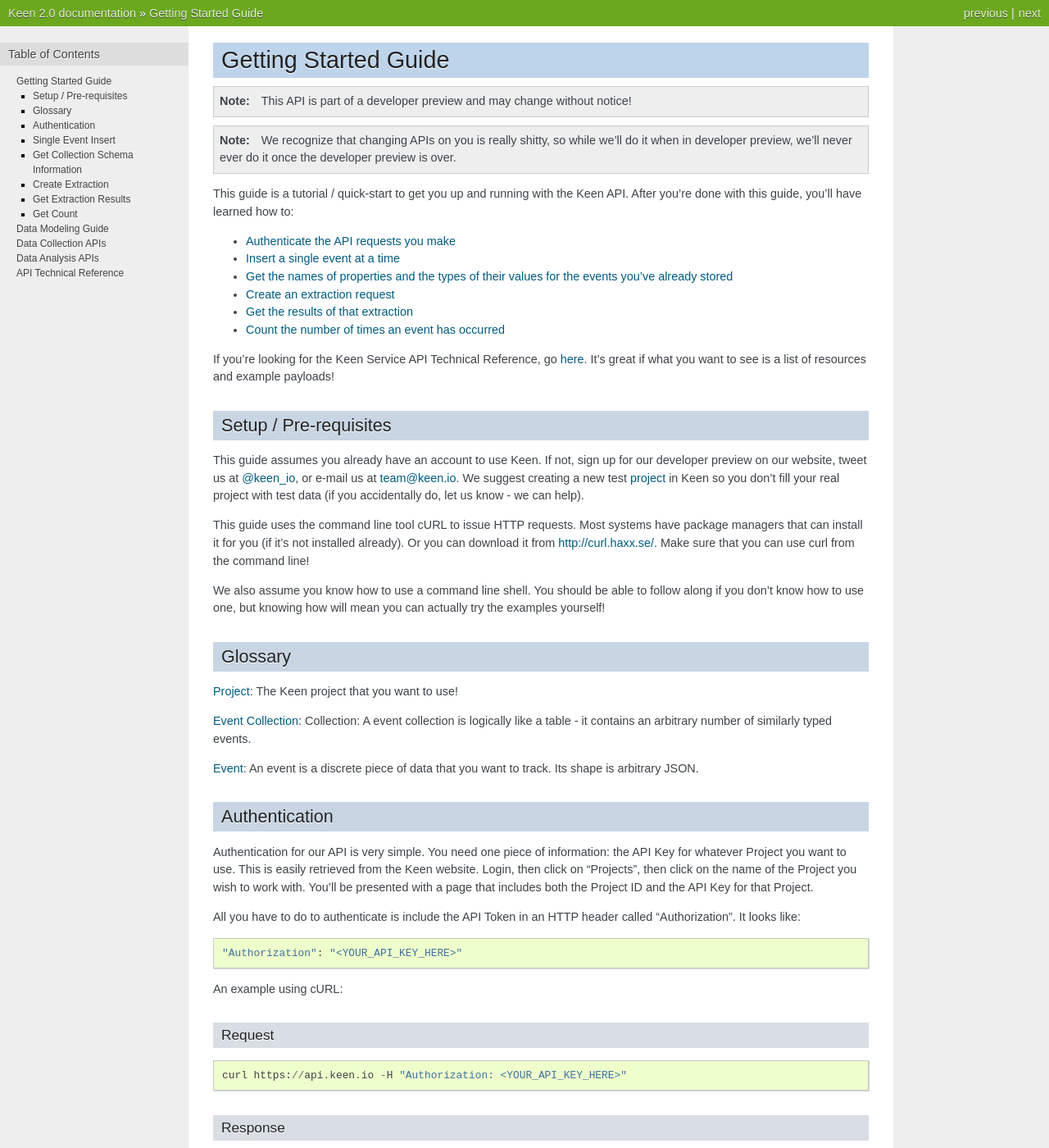
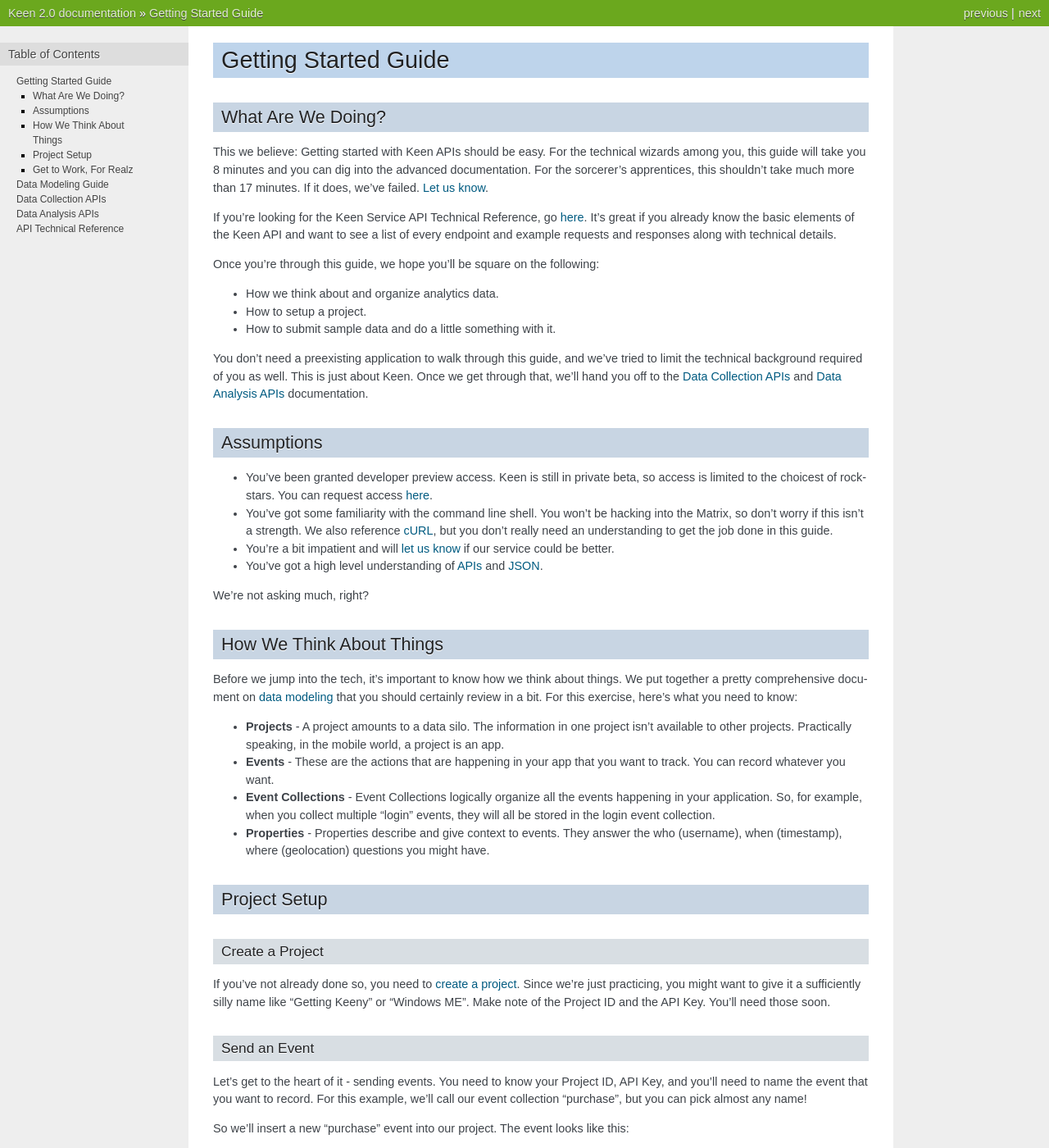
Before and after one commit to keenlabs/Keen-Docs, a Sphinx documentation site: the page built from source/getting_started_guide.rst, in a window 1280 px wide and 1400 px high. Shown: the whole window at 82% size. Built offline with Sphinx 7.4.7, drawn with Linux system fonts in a browser that asks for light colours; some of the changed text lies outside the part shown.

Commit message:
updating getting started guide

```diff
--- a/source/getting_started_guide.rst
+++ b/source/getting_started_guide.rst
@@ -1,129 +1,92 @@
-
-.. toctree::
-   :maxdepth: 3
-
-
-=====================
 Getting Started Guide
 =====================
 
-.. note:: This API is part of a developer preview and may change without notice!
+==================
+What Are We Doing?
+==================
+This we believe: Getting started with Keen APIs should be easy. For the technical wizards among you, this guide will take you 8 minutes and you can dig into the advanced documentation. For the sorcerer's apprentices, this shouldn't take much more than 17 minutes. If it does, we've failed. `Let us know <team@keen.io>`_.
 
-.. note:: We recognize that changing APIs on you is really shitty, so while we’ll do it when in developer preview, we’ll never ever do it once the developer preview is over.
+If you’re looking for the Keen Service API Technical Reference, go :doc:`here<api/reference>`. It’s great if you already know the basic elements of the Keen API and want to see a list of every endpoint and example requests and responses along with technical details.
 
-This guide is a tutorial / quick-start to get you up and running with the Keen API. After you’re done with this guide, you’ll have learned how to:
+Once you're through this guide, we hope you'll be square on the following:
 
-* :ref:`Authenticate the API requests you make <authentication>`
-* :ref:`Insert a single event at a time <single_event_insert>`
-* :ref:`Get the names of properties and the types of their values for the events you’ve already stored <collection_schema>`
-* :ref:`Create an extraction request <create_extraction>`
-* :ref:`Get the results of that extraction <get_extraction>`
-* :ref:`Count the number of times an event has occurred <count>`
+* How we think about and organize analytics data.
+* How to setup a project.
+* How to submit sample data and do a little something with it.
 
-If you’re looking for the Keen Service API Technical Reference, go :doc:`here<api/reference>`. It's great if what you want to see is a list of resources and example payloads!
+You don't need a preexisting application to walk through this guide, and we've tried to limit the technical background required of you as well. This is just about Keen. Once we get through that, we'll hand you off to the :doc:`data_collection/data_collection` and :doc:`data_analysis/data_analysis` documentation.
 
-Setup / Pre-requisites
-======================
-This guide assumes you already have an account to use Keen. If not, sign up for our
-developer preview on our website, tweet us at `@keen_io <http://twitter.com/keen_io>`_, or e-mail us at `team@keen.io <mailto:team@keen.io>`_.
-We suggest creating a new test :ref:`project <projects>` in Keen so you don’t fill your real project with
-test data (if you accidentally do, let us know - we can help).
+===========
+Assumptions
+===========
 
-This guide uses the command line tool cURL to issue HTTP requests. Most systems have
-package managers that can install it for you (if it’s not installed already). Or you can
-download it from http://curl.haxx.se/. Make sure that you can use curl from the command
-line!
+* You've been granted developer preview access. Keen is still in private beta, so access is limited to the choicest of rockstars. You can request access `here <http://keen.io>`_.
+* You've got some familiarity with the command line shell. You won't be hacking into the Matrix, so don't worry if this isn't a strength. We also reference `cURL <http://en.wikipedia.org/wiki/CURL>`_, but you don't really need an understanding to get the job done in this guide.
+* You're a bit impatient and will `let us know <team@keen.io>`_ if our service could be better.
+* You've got a high level understanding of `APIs <http://en.wikipedia.org/wiki/API>`_ and `JSON <http://en.wikipedia.org/wiki/JSON>`_.
 
-We also assume you know how to use a command line shell. You should be able to follow
-along if you don’t know how to use one, but knowing how will mean you can actually try the
-examples yourself!
+We're not asking much, right?
 
-Glossary
-========
-:ref:`Project <projects>`: The Keen project that you want to use!
+=========================
+How We Think About Things
+=========================
 
-:ref:`Event Collection <event-collections>`: Collection: A event collection is logically like a table - it contains an arbitrary number of similarly typed events.
+Before we jump into the tech, it's important to know how we think about things. We put together a pretty comprehensive document on :doc:`data modeling </event_data_modeling/event_data_intro>` that you should certainly review in a bit. For this exercise, here's what you need to know:
 
-:ref:`Event <event-data>`: An event is a discrete piece of data that you want to track. Its shape is arbitrary JSON.
+* **Projects** - A project amounts to a data silo. The information in one project isn't available to other projects. Practically speaking, in the mobile world, a project is an app.
+* **Events** - These are the actions that are happening in your app that you want to track. You can record whatever you want.
+* **Event Collections** - Event Collections logically organize all the events happening in your application. So, for example, when you collect multiple "login" events, they will all be stored in the login event collection.
+* **Properties** - Properties describe and give context to events. They answer the who (username), when (timestamp), where (geolocation) questions you might have.
 
+==============
+Project Setup
+==============
 
-.. _authentication:
+------------------
+Create a Project
+------------------
+If you've not already done so, you need to `create a project <https://keen.io/add-project>`_. Since we're just practicing, you might want to give it a sufficiently silly name like "Getting Keeny" or "Windows ME". Make note of the Project ID and the API Key. You'll need those soon.
 
-Authentication
-==============
-Authentication for our API is very simple. You need one piece of information: the API Key for whatever Project you want to use. This is easily retrieved from the Keen website. Login, then click on "Projects", then click on the name of the Project you wish to work with. You’ll be presented with a page that includes both the Project ID and the API Key for that Project.
+-------------
+Send an Event
+-------------
 
-All you have to do to authenticate is include the API Token in an HTTP header called "Authorization". It looks like:
+Let's get to the heart of it - sending events. You need to know your Project ID, API Key,  and you'll need to name the event that you want to record. For this example, we’ll call our event collection "purchase", but you can pick almost any name!
+
+So we’ll insert a new "purchase" event into our project. The event looks like this:
 
 ::
 
-    "Authorization": "<YOUR_API_KEY_HERE>"
 
-An example using cURL:
+    {
+        "body": {
+			"category": "magical animals",
+			"animal_type": "pegasus",
+			"username": "perseus",
+			"payment_type": "head of medusa"
+		}
+    }
 
--------
-Request
--------
+Save that JSON to a file on your filesystem. We’re naming ours "purchase1.json". You can send your event to Keen by entering the following on the command line (with your Project ID and API Key rather than the placeholders):
 
 ::
 
-    curl https://api.keen.io -H "Authorization: <YOUR_API_KEY_HERE>"
+    curl https://api.keen.io/2.0/projects/<PROJECT_ID>/purchase -H "Authorization: <API_KEY>" -H "Content-Type: application/json" -d @purchase1.json
 
---------
-Response
---------
+Breaking the request across a couple of lines makes it look like this. A bit easier to read, no?
 
 ::
 
-    [
-       {
-          "url":"\/beta",
-          "is_public":false,
-          "version":"beta"
-       },
-       {
-          "url":"\/1.0",
-          "is_public":false,
-          "version":"1.0"
-       },
-       {
-          "url":"\/2.0",
-          "is_public":true,
-          "version":"2.0"
-       }
-    ]
-
-It’s as simple as that!
-
-.. _single_event_insert:
-
-Single Event Insert
-===================
-
-Now that you know how to authenticate an API request, inserting a new event into your project is very simple. You need to know your Project ID (see the first paragraph of the Authentication section above) and the name of the :ref:`Event Collection <event-collections>` that you want to insert into. For this example, we’ll call our Collection "user_interactions", but you can pick almost any name!
-
-So we’ll insert a new "user_interaction" event into our project. The event looks like this:
-
-::
-
-    {
-        "body": {
-            "type": "mouse_click",
-            "x_coord": 720,
-            "y_coord": 640
-        }
-    }
-
-Save that JSON to a file on your filesystem. We’re naming ours "click1.json". Now, to send it to Keen, type the following:
-
-::
-
-    curl https://api.keen.io/2.0/projects/<PROJECT_ID>/user_interactions
+    curl https://api.keen.io/2.0/projects/<PROJECT_ID>/purchase
       -H "Authorization: <API_KEY>"
       -H "Content-Type: application/json"
-      -d @click1.json
+      -d @purchase1.json
 
-There are a couple things going on here. First, we send the request to a URL that includes both the Project ID and the name of the collection we want to insert into. Second, we set headers for both authorization and content-type (so the API knows it’s getting a JSON request). Third, we tell curl to set the body of the HTTP request to the contents of the file that we saved.
+There are a couple things going on here.
+
+* First, we send the request to a URL that includes both the Project ID and the name of the event collection we want to insert into.
+* Second, we set headers for both authorization (with your API Key) and content-type (so the API knows it’s getting a JSON request).
+* Third, we tell cURL to set the body of the HTTP request to the contents of the file that we saved.
 
 The response should look like:
 
@@ -133,14 +96,15 @@
         "created": true
     }
 
-Once you see that, you’ve successfully inserted your event!
+Winning!
 
-.. _collection_schema:
+------------
+Count Events
+------------
 
-Get Collection Schema Information
-=================================
+Through our data analysis API, you'll have access to a number of different tools. But, for the moment, let's just worry about one - counts. It exactly what it sounds like it does - counts the number of times an event has occurred.
 
-Once you’ve inserted a number of events, you may want to see the names of the properties in those events as well as the types of their values. This is useful if you want to create new extraction requests (so you can actually use the data you’re collecting!). Let’s get the schema for our "user_interactions" collection. It’s super easy:
+The first query string parameter is the "api_key". You know where to find this from earlier. However, you might have noticed that we're using a different type of authentication (parameter vs. header). We wanted to give you a couple of options.
 
 -------
 Request
@@ -148,158 +112,7 @@
 
 ::
 
-    curl https://api.keen.io/2.0/projects/<PROJECT_ID>/user_interactions -H "Authorization: <API_KEY>"
-
---------
-Response
---------
-
-::
-
-    {
-        "properties": [
-            "body:y_coord",
-            "body:type",
-            "body:x_coord"
-        ],
-        "body:y_coord": {
-            "num_appearances": 1,
-            "type_appearances": {
-                "num": 1
-            }
-        },
-        "body:x_coord": {
-            "num_appearances": 1,
-            "type_appearances": {
-                "num": 1
-            }
-        },
-        "body:inferred_property_types": {
-            "y_coord": "num",
-            "type": "string",
-            "x_coord": "num"
-        },
-        "body:type": {
-            "num_appearances": 1,
-            "type_appearances": {
-                "string": 1
-            }
-        }
-    }
-
-The response has a few important bits. First, there’s a list of all the properties. Then, there’s information about each property, like how many times it’s appeared, and how many times each appeared for a specific type (number, string, etc.).
-
-.. _create_extraction:
-
-Create Extraction
-=================
-
-Once you’ve stored a bunch of data, you’re going to want to get it out so you can do analysis on it! This is easy to do through the Keen UI, but we have easy programmatic access as well. Let’s say we want to extract from the "user_interactions" collection. First, we have to create the JSON payload that contains information to control the extraction request. Create a file called "extraction.json" and save it to your filesystem with the following content:
-
-::
-
-    {
-        "filters": [
-        {
-            "property": "body:type",
-            "operator": "eq",
-            "property_value": "mouse_click"
-        }
-        ],
-        "email": "alert@keen.io"
-    }
-
-The important pieces of information are the "filters" and "email" properties. "filters" contains a list of JSON objects, each of which is a specific :doc:`filter <data_analysis/filters>` criteria. In this example, we’re saying we only want events whose "type" property has a value equal to "mouse_click". See the API reference guide for all supported operators. The "email" property is optional. If specified, Keen will e-mail the given address whenever the extraction has completed.
-
--------
-Request
--------
-
-::
-
-    curl https://api.keen.io/2.0/projects/<PROJECT_ID>/user_interactions/_extracts -H "Authorization: <API_KEY>" -d @extraction.json
-
---------
-Response
---------
-
-::
-
-    {
-        "status": "complete",
-        "_id": "4f72644f498e4734f4003e89",
-        "results_url": "https://s3.amazonaws.com/keen_service/..."
-    }
-
-You just created an extraction request in Keen. The system will process your request and then wait for you to ask for the results when you’re ready. Make note of the "_id" property! It’s important!
-
-.. _get_extraction:
-
-Get Extraction Results
-======================
-
-Now that you’ve created an extraction, you want to get the results. For this, you’ll need the ID of the extraction request you created (see previous example). Example:
-
--------
-Request
--------
-
-::
-
-    curl https://api.keen.io/2.0/projects/<PROJECT_ID>/user_interactions/_extracts/<EXTRACTION_ID> -H "Authorization: <API_KEY>"
-
---------
-Response
---------
-
-::
-
-    {
-        "status": "complete",
-        "_id": "4f72644f498e4734f4003e89",
-        "results_url": "https://s3.amazonaws.com/keen_service/..."
-    }
-
-Your results have been saved to S3. Simply copy and paste the value from "results_url" to a browser and they will download to your computer.
-
-.. _count:
-
-Get Count
-=========
-
-Okay, you've stored data and retrieved it, but now it's time to do some analysis in Keen itself. Perhaps the most basic piece of information you can ask for is the number of events matching a set of criteria in a specific collection.
-
-Just as with :ref:`creating an extraction<create_extraction>`, you'll probably want to provide a list of filters to use as a :doc:`filter </data_analysis/filters>`. This is optional, so leave it out if you want! But if you do want to only count events that match certain criteria, then follow along.
-
-Unlike :doc:`Data Collection API </data_collection/data_collection>` calls, :ref:`count metric` is a :doc:`Metric </data_analysis/metrics>`, which uses query string parameters. The first is the "filters" parameter. Its value is a URL-encoded JSON string that represents the filters you want to use to filter the collection. The value should be identical in form to the one used when :ref:`creating an extraction<create_extraction>`. Let's take an example. Let's say our filters are the following:
-
-::
-
-    [
-        {
-            "property": "body:type",
-            "operator": "eq",
-            "property_value": "mouse_click"
-        }
-    ]
-
-Note that the root object is a list. Once we convert this to a URL-encoded JSON string, it'll look like:
-
-::
-
-    %5B%7B%22property%22%3A%20%22body%3Atype%22%2C%20%22operator%22%3A%20%22eq%22%2C%20%22value%22%3A%20%22mouse_click%22%7D%5D
-
-I know, pretty ugly, right? But it's important to support this so that our users can easily embed links to our analysis APIs (like Count!) in their websites and dashboards. Which leads us to our second query string parameter: "api_key".
-
-The "api_key" parameter is optional. It allows you to specify your API key through a query string parameter instead of through the "Authorization" header as with our other APIs. This makes embedding links much easier. If you don't use this parameter, we do require that you specify the "Authorization" header.
-
--------
-Request
--------
-
-::
-
-    curl https://api.keen.io/2.0/projects/<PROJECT_ID>/user_interactions/_count?filters=<URL_ENCODED_JSON_STRING>&api_key=<API_KEY>"
+   curl https://api.keen.io/2.0/projects/<PROJECT_ID>/purchase/_count?api_key=<API_KEY>
 
 --------
 Response
@@ -310,3 +123,35 @@
     {
         "result": 1
     }
+
+Yup. 1. We only inserted one event, so that's all we can count. This is just a getting started guide.
+
+=======================
+Get to Work, For Realz
+=======================
+
+Congratulations! You've graduated from the Keen Getting Started guide. Admittedly, we've just scratched the surface, but hopefully you've got some context on which you can build.
+
+Now, go do something useful.
+
+--------------------
+Data Collection APIs
+--------------------
+We built a massively scalable event data warehouse so that you can send us whatever data you want without having to worry about storage or performance. You can dive into all of our data collection API docs :doc:`here <data_collection/data_collection>`.
+
+Or, jump straight to our currently available client usage guides.
+
+.. toctree::
+    :maxdepth: 1
+
+    ../clients/iOS/usage_guide
+    ../clients/ruby/usage_guide
+
+More are on the way!
+
+------------------
+Data Analysis APIs
+------------------
+We are passionate about building a powerful analysis API so you can get the most out of your data. Our services could be the building blocks for your new custom dashboard or a real-time workflow. I’m sure you’ll think of even more uses we haven’t considered yet :)
+
+Our suite of analysis offerings is available :doc:`here </data_analysis/data_analysis>`.
```
